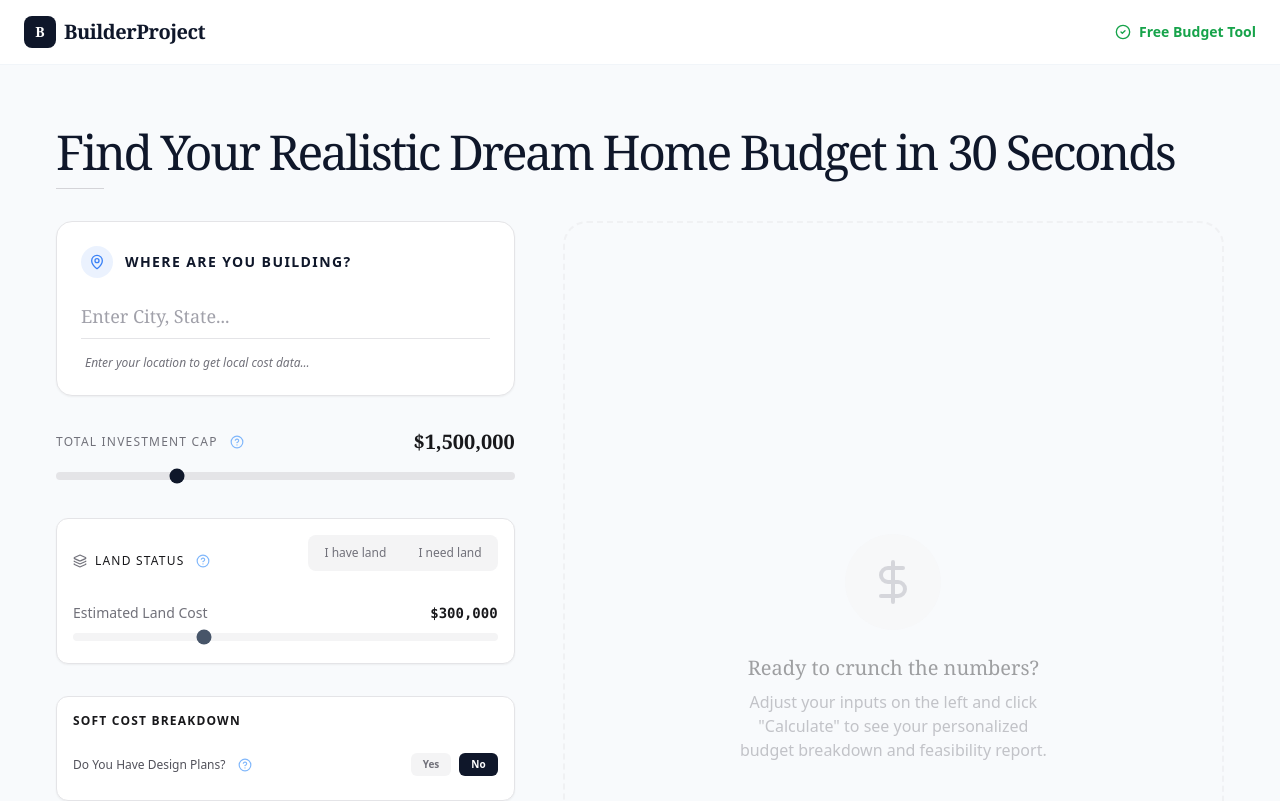
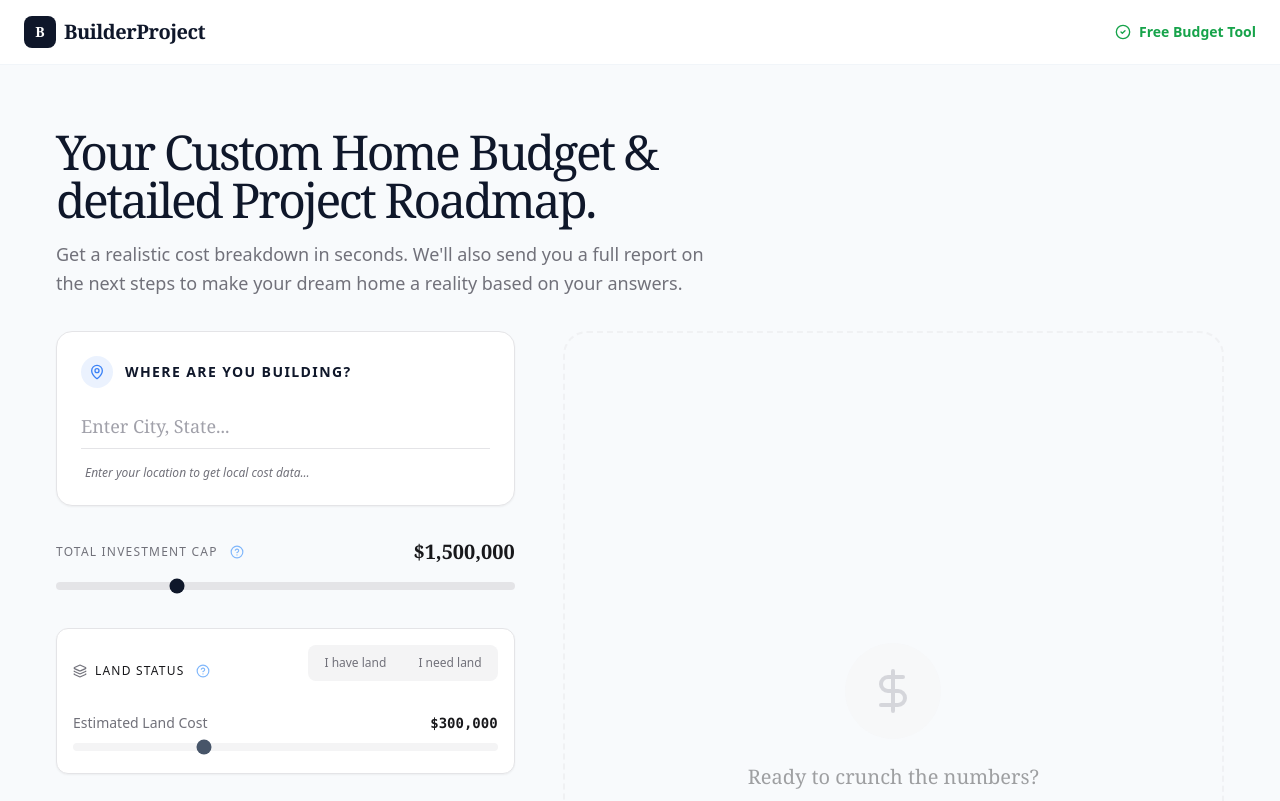
Before and after one commit to christianh0019/client-lp, a React (Vite) app: page / in a window 1280 px wide. Shown: the top 801 px of the page. Built offline with nearby package versions, Linux system fonts and the light colour scheme.

Commit message:
fix: update headline and add subheadline regarding report

```diff
--- a/src/components/BudgetCalculator.tsx
+++ b/src/components/BudgetCalculator.tsx
@@ -205,9 +205,13 @@ export const BudgetCalculator: React.FC = () => {
 
             {/* Header */}
             <div className="flex flex-col md:flex-row md:items-end justify-between mb-8 gap-6 animate-fadeIn">
-                <div className="space-y-3">
-                    <h2 className="text-4xl md:text-5xl font-serif tracking-tighter text-slate-900">Find Your Realistic Dream Home Budget in 30 Seconds</h2>
-                    <div className="h-[1px] w-12 bg-zinc-300"></div>
+                <div className="space-y-4 max-w-2xl">
+                    <h2 className="text-4xl md:text-5xl font-serif tracking-tighter text-slate-900 leading-tight">
+                        Your Custom Home Budget & detailed Project Roadmap.
+                    </h2>
+                    <p className="text-zinc-500 text-lg leading-relaxed">
+                        Get a realistic cost breakdown in seconds. We'll also send you a full report on the next steps to make your dream home a reality based on your answers.
+                    </p>
                 </div>
             </div>
 
```
